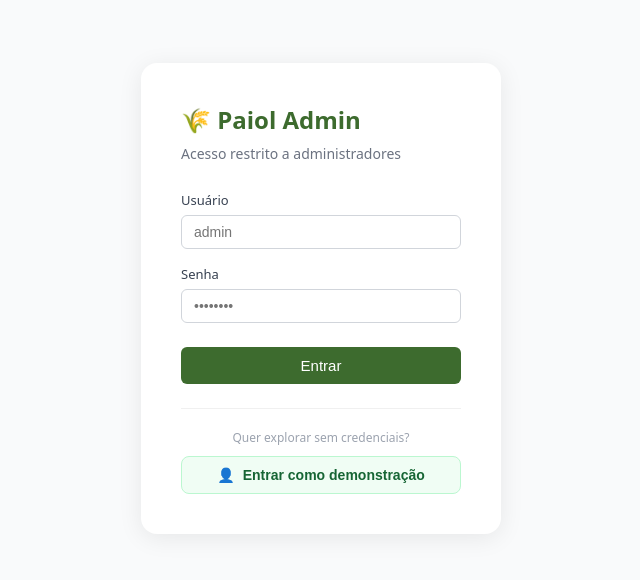
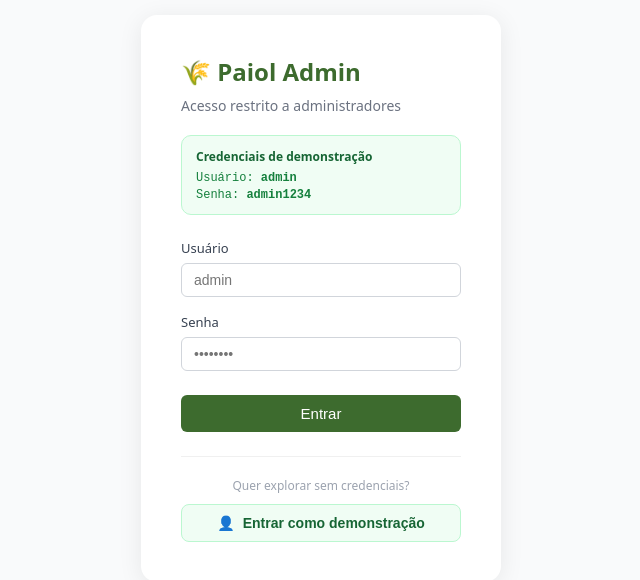
Before and after one commit to fabriciojunio/paiol-tech, a Next.js app in the folder apps/admin/: page /login in a window 1280 px wide. Shown: the part 102-682 px from the top of the page, without its empty margins (319-959 px from the left). Built offline with nearby package versions, Linux system fonts and the light colour scheme; no server answers.

Commit message:
feat: adicionar credenciais demo na tela de login do admin

```diff
--- a/apps/admin/src/app/login/page.tsx
+++ b/apps/admin/src/app/login/page.tsx
@@ -45,7 +45,13 @@ export default function LoginPage() {
     <div style={{ minHeight: '100vh', display: 'flex', alignItems: 'center', justifyContent: 'center', background: '#f9fafb' }}>
       <div style={{ background: '#fff', borderRadius: 16, padding: 40, width: 360, boxShadow: '0 4px 24px rgba(0,0,0,0.08)' }}>
         <h1 style={{ fontSize: 24, fontWeight: 700, color: '#3d6b2e', marginBottom: 8 }}>🌾 Paiol Admin</h1>
-        <p style={{ color: '#6b7280', marginBottom: 28, fontSize: 14 }}>Acesso restrito a administradores</p>
+        <p style={{ color: '#6b7280', marginBottom: 20, fontSize: 14 }}>Acesso restrito a administradores</p>
+
+        <div style={{ background: '#f0fdf4', border: '1px solid #bbf7d0', borderRadius: 10, padding: '12px 14px', marginBottom: 24 }}>
+          <p style={{ fontSize: 12, fontWeight: 600, color: '#166534', marginBottom: 6, margin: '0 0 6px 0' }}>Credenciais de demonstração</p>
+          <p style={{ fontSize: 12, color: '#15803d', margin: '0 0 3px 0', fontFamily: 'monospace' }}>Usuário: <strong>admin</strong></p>
+          <p style={{ fontSize: 12, color: '#15803d', margin: 0, fontFamily: 'monospace' }}>Senha: <strong>admin1234</strong></p>
+        </div>
 
         <form onSubmit={(e) => void handleSubmit(e)}>
           <div style={{ marginBottom: 16 }}>
```
